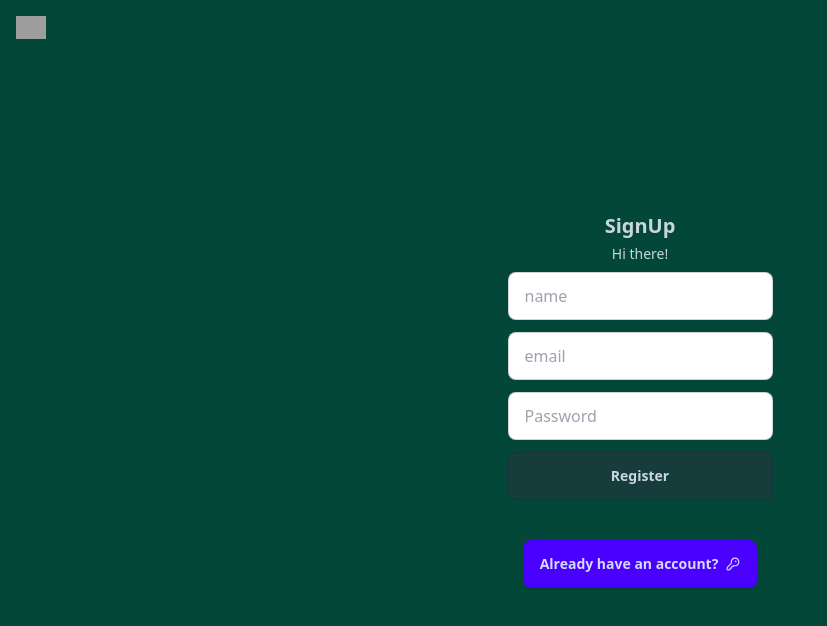
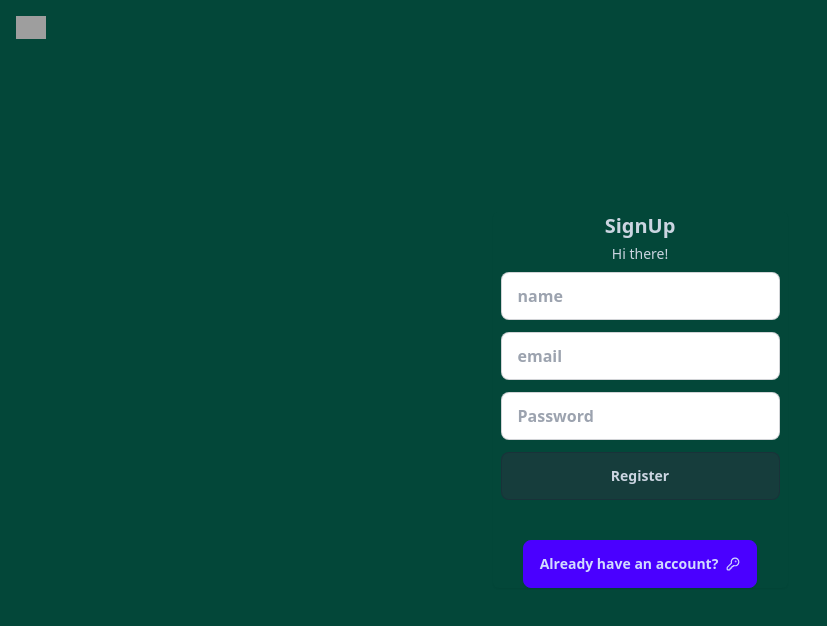
Before and after one commit to YuriyPilipenkoKH/product-mix, a Next.js app: page /register in a window 1280 px wide. Shown: the top 626 px of the page, without its empty margins (0-827 px from the left). Built offline with nearby package versions, Linux system fonts and the light colour scheme; no server answers; grey boxes are pictures that could not be loaded.

Commit message:
passed highlight-success to css

```diff
--- a/src/actions/revalidateSession.ts
+++ b/src/actions/revalidateSession.ts
@@ -12,7 +12,9 @@ export async function revalidateSession() {
 
   // Construct headers object from cookies
  // Manually build the cookie string by accessing cookies by name
- const cookieNames = ["next-auth.session-token", "another-cookie-name","authjs.csrf-token","authjs.session-token"]; // Replace with your actual cookie names
+ const cookieNames = ["authjs.csrf-token","authjs.session-token"]; // Replace with your actual cookie names
+
+
  const cookieHeader = cookieNames
  .map((cookieName) => {
    const cookieValue = cookieStore.get(cookieName);
@@ -20,6 +22,7 @@ export async function revalidateSession() {
   })
   .filter(Boolean)
   .join("; ");
+  console.log(cookieHeader);
 
  if (!cookieHeader) {
    return null;
--- a/src/components/forms/AuthForm.tsx
+++ b/src/components/forms/AuthForm.tsx
@@ -151,7 +151,7 @@ return(
   <>
     <label
     className={cn("formLabel input input-bordered flex items-center gap-2",
-      isRegisterErrors(errors) && 'highlight'
+      isRegisterErrors(errors)? 'highlight-error':'highlight-success',
     )}>
     <input
      className={cn('grow' )}
@@ -165,7 +165,7 @@ return(
   )}
   <label
   className={cn("formLabel input input-bordered flex items-center gap-2",
-    errors.email || logError && 'highlight'
+    (errors.email || logError) ? 'highlight-error':'highlight-success',
   )}>
   <input
   className={cn('grow' )}
@@ -177,7 +177,7 @@ return(
   </label>
   <label
     className={cn("formLabel input input-bordered flex items-center gap-2",
-      errors.password && 'highlight'
+      errors.password ? 'highlight-error':'highlight-success',
     )}>
     <input
     className={cn('grow' )}
--- a/src/components/styles/FormStyles.css
+++ b/src/components/styles/FormStyles.css
@@ -7,9 +7,14 @@
 }
 .AuthForm>.formLabel{
   color: #222;
+  font-weight: 600;
 }
-.AuthForm>.highlight{
+.AuthForm>.highlight-error{
   border: 2px solid crimson;
+  color: #222;
+}
+.AuthForm>.highlight-success{
+  color:  green;
 }
 
 .autherror {
```
Lines whose indentation alone changed are shown as unchanged.
